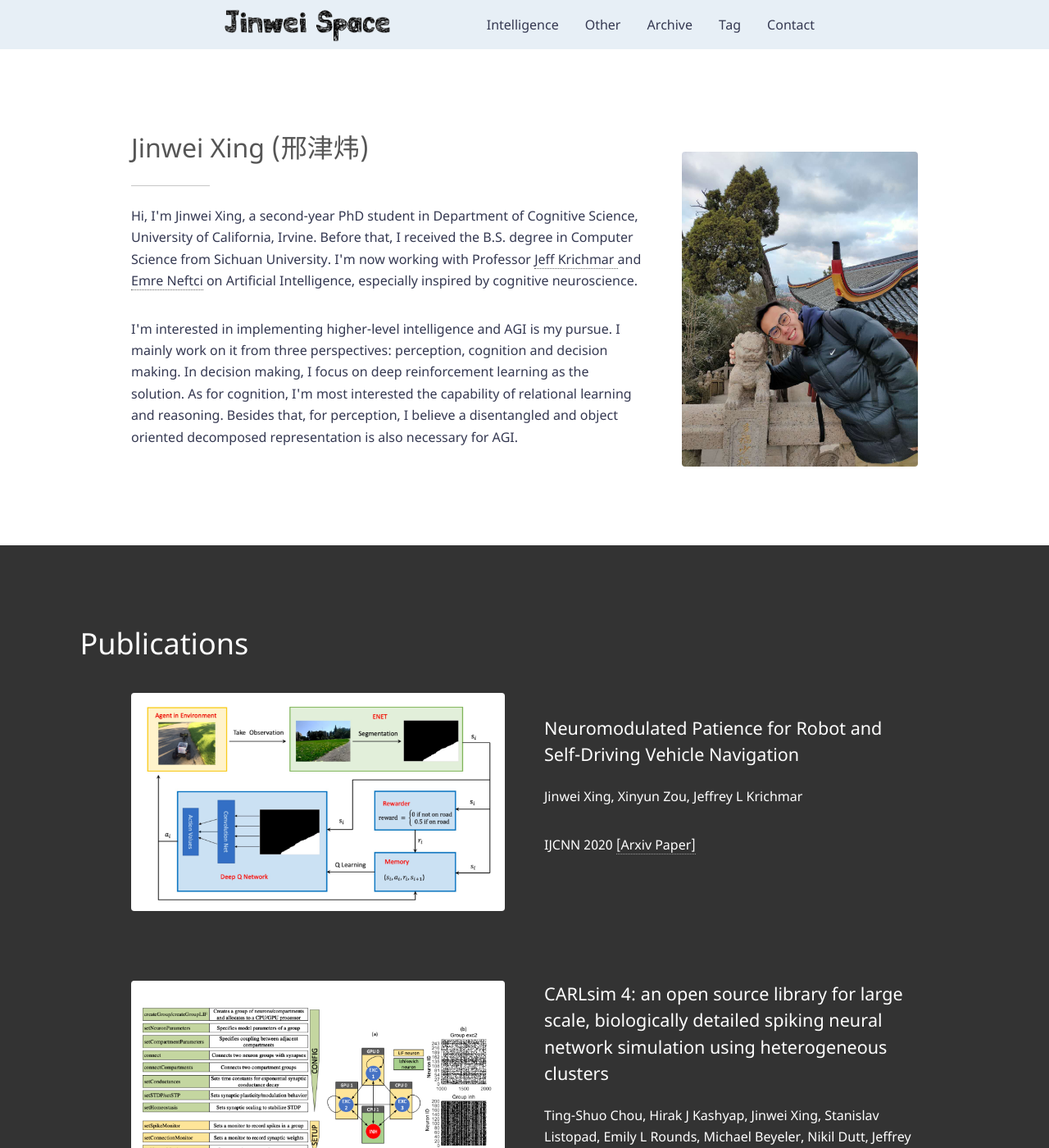
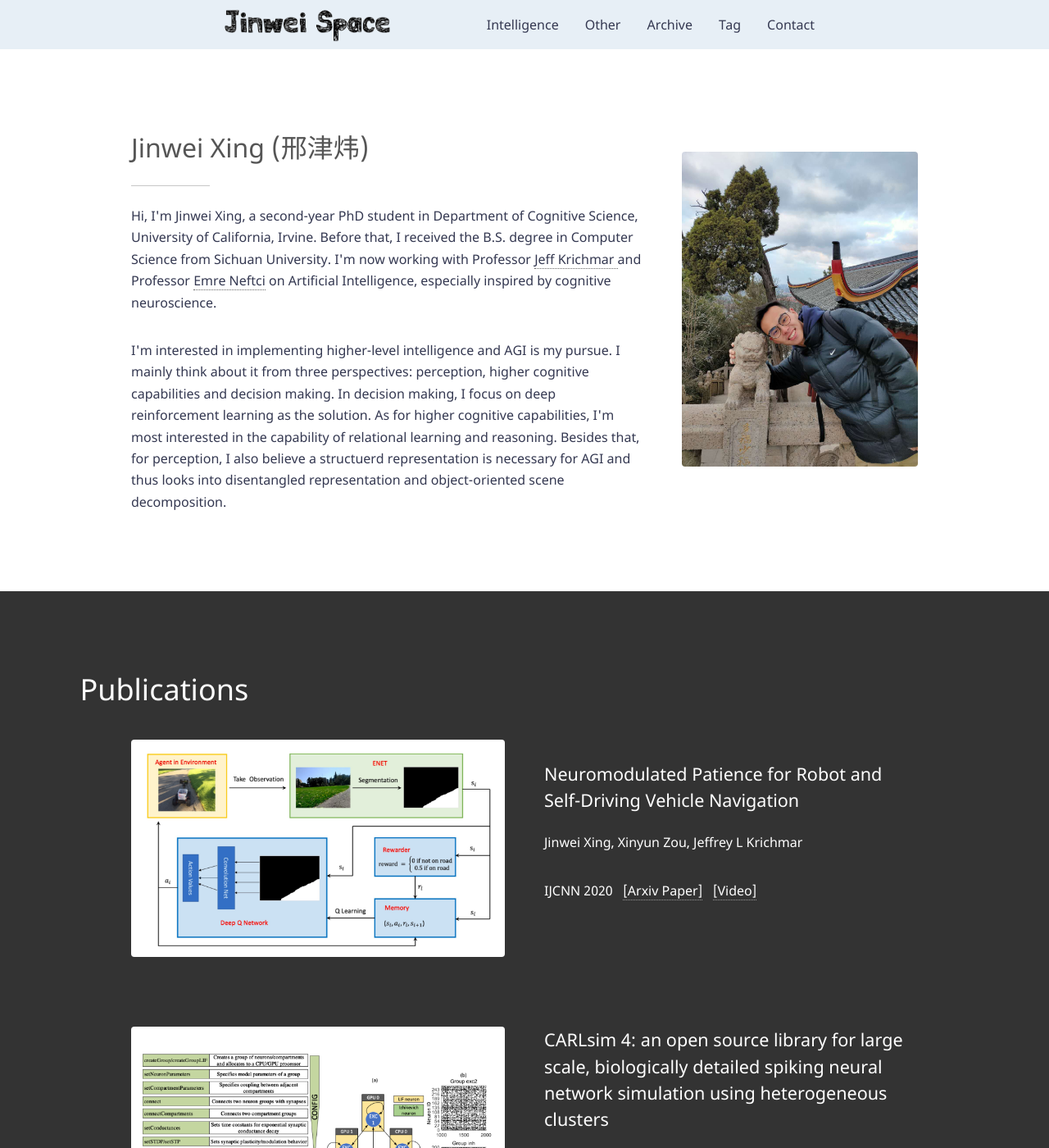
Before and after one commit to KarlXing/KarlXing.github.io, a Jekyll site: the page built from contact.html, in a window 1280 px wide and 1400 px high. Shown: the whole window at 82% size. Built offline with Jekyll 4.4.1, drawn with Linux system fonts in a browser that asks for light colours.

Commit message:
update contact

```diff
--- a/contact.html
+++ b/contact.html
@@ -27,9 +27,9 @@ style: photo
                                 <br>
                                 <h2>Jinwei Xing (邢津炜)</h2>
                             </header>
-                            <p>Hi, I'm Jinwei Xing, a second-year PhD student in Department of Cognitive Science, University of California, Irvine. Before that, I received the B.S. degree in Computer Science from Sichuan University. I'm now working with Professor <a href="http://www.socsci.uci.edu/~jkrichma/">Jeff Krichmar </a> and <a href="http://nmi-lab.org/authors/eneftci/"> Emre Neftci</a> on Artificial Intelligence, especially inspired by cognitive neuroscience. </p>
+                            <p>Hi, I'm Jinwei Xing, a second-year PhD student in Department of Cognitive Science, University of California, Irvine. Before that, I received the B.S. degree in Computer Science from Sichuan University. I'm now working with Professor <a href="http://www.socsci.uci.edu/~jkrichma/">Jeff Krichmar </a> and Professor <a href="http://nmi-lab.org/authors/eneftci/"> Emre Neftci</a> on Artificial Intelligence, especially inspired by cognitive neuroscience. </p>
 
-                            <p>I'm interested in implementing higher-level intelligence and AGI is my pursue. I mainly work on it from three perspectives: perception, cognition and decision making. In decision making, I focus on deep reinforcement learning as the solution. As for cognition, I'm most interested the capability of relational learning and reasoning. Besides that, for perception, I believe a disentangled and object oriented decomposed representation is also necessary for AGI.
+                            <p>I'm interested in implementing higher-level intelligence and AGI is my pursue. I mainly think about it from three perspectives: perception, higher cognitive capabilities and decision making. In decision making, I focus on deep reinforcement learning as the solution. As for higher cognitive capabilities, I'm most interested in the capability of relational learning and reasoning. Besides that, for perception, I also believe a structuerd representation is necessary for AGI and thus looks into disentangled representation and object-oriented scene decomposition.
                             </p>
                         </div>
                         <div class="col-4 col-12-medium">
@@ -57,7 +57,7 @@ style: photo
                                 <br>
                                 <h3>Neuromodulated Patience for Robot and Self-Driving Vehicle Navigation</h3>
                                 <p>Jinwei Xing, Xinyun Zou, Jeffrey L Krichmar</p>
-                                <p>IJCNN 2020 <a href="https://arxiv.org/abs/1909.06533">[Arxiv Paper]</a></p>
+                                <p>IJCNN 2020  &nbsp; <a href="https://arxiv.org/abs/1909.06533">[Arxiv Paper]</a> &nbsp; <a href="https://www.youtube.com/watch?v=DixOxO2UafQ">[Video]</a></p>
                         </div>
                     </div>
                 </div>
@@ -73,7 +73,7 @@ style: photo
                         <div class="col-6 col-12-medium">
                                 <h3>CARLsim 4: an open source library for large scale, biologically detailed spiking neural network simulation using heterogeneous clusters</h3>
                                 <p>Ting-Shuo Chou, Hirak J Kashyap, Jinwei Xing, Stanislav Listopad, Emily L Rounds, Michael Beyeler, Nikil Dutt, Jeffrey L Krichmar</p>
-                                <p>IJCNN 2018  <a https://ieeexplore.ieee.org/abstract/document/8489326">[Paper]</a> <a href="https://github.com/UCI-CARL/CARLsim4">[Code]</a></p>
+                                <p>IJCNN 2018  &nbsp; <a https://ieeexplore.ieee.org/abstract/document/8489326">[Paper]</a> &nbsp; <a href="https://github.com/UCI-CARL/CARLsim4">[Code]</a></p>
                         </div>
                     </div>
                 </div>
```
